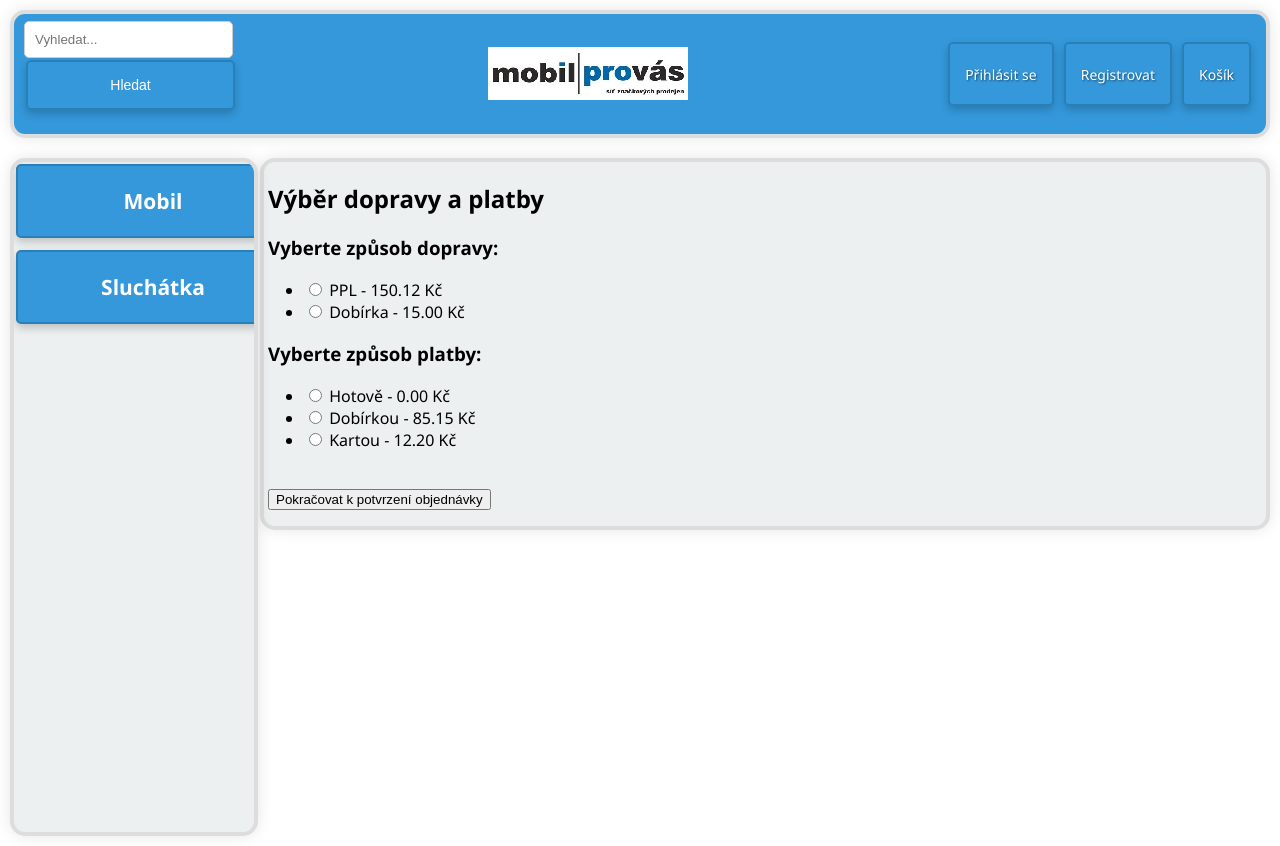
After one commit to Jamarx0/djangoProject, a Django app: page /vyber_dopravy_a_platby in a window 1280 px wide. The commit adds this page. Run offline with Django 5.2, Linux system fonts and the light colour scheme; data comes from the database, SQL or seed files in the repository.

Commit message:
Pokračování v html main, log, register, začátek produktů a pokus s košíkem a všude nabídka a upraven vyhledávač a opraven obrázek zobrazování, pridani a kosík scita a zobrazujea okazuje dopravu a i shrnuti chvíli :)

```diff
--- a/shop/models.py
+++ b/shop/models.py
@@ -49,7 +49,7 @@ class Produkt(models.Model):
     id_produktu = models.AutoField(primary_key=True)
     nazev = models.CharField(max_length=255, null=False)
     popis = models.TextField(null=True)
-    cena = models.DecimalField(max_digits=10, decimal_places=2, null=False)
+    cena = models.DecimalField(max_digits=100, decimal_places=2, null=False)
     id_kategorie = models.ForeignKey('Kategorie', on_delete=models.SET_NULL, null=True)
     skladove_zasoby = models.IntegerField(null=True)
     nazev_obrazku = models.CharField(max_length=255, null=False)
@@ -92,6 +92,9 @@ class Objednavka(models.Model):
     user = models.ForeignKey(User, on_delete=models.CASCADE, null=True)
     datum_objednavky = models.DateTimeField(auto_now_add=True)
     stav = models.CharField(max_length=255, null=False)
+    vybrana_doprava = models.ForeignKey('Doprava', on_delete=models.SET_NULL, null=True)
+    vybrana_platba = models.ForeignKey('Platba', on_delete=models.SET_NULL,
+                                       null=True)  # Přidáno pole pro vybranou platbu
 
     def __str__(self):
         return f"Objednávka #{self.id_objednavky} od zákazníka {self.user} - Stav: {self.stav}"
@@ -149,18 +152,11 @@ class Recenze(models.Model):
 
 class Platba(models.Model):
     id_platby = models.AutoField(primary_key=True)
-    id_objednavky = models.ForeignKey(Objednavka, on_delete=models.CASCADE)
-    suma = models.DecimalField(max_digits=10, decimal_places=2, null=False)
     metoda_platby = models.CharField(max_length=255, null=False)
-    datum_platby = models.DateTimeField(null=False)
-
-    class Meta:
-        indexes = [
-            models.Index(fields=['id_objednavky'])
-        ]
+    cena = models.DecimalField(max_digits=10, decimal_places=2, null=False)
 
     def __str__(self):
-        return f"Platba #{self.id_platby} pro objednávku {self.id_objednavky} - {self.suma} Kč"
+        return f"{self.metoda_platby} - {self.cena} Kč"
 
 
 class HistorieObjednavek(models.Model):
@@ -180,15 +176,8 @@ class HistorieObjednavek(models.Model):
 
 class Doprava(models.Model):
     id_dopravy = models.AutoField(primary_key=True)
-    id_objednavky = models.ForeignKey(Objednavka, on_delete=models.CASCADE)
+    metoda_dopravy = models.CharField(max_length=255, null=False)
     cena = models.DecimalField(max_digits=10, decimal_places=2, null=False)
-    metoda_dopravy = models.CharField(max_length=255, null=False)
-    datum_dopravy = models.DateTimeField(null=False)
-
-    class Meta:
-        indexes = [
-            models.Index(fields=['id_objednavky'])
-        ]
 
     def __str__(self):
-        return f"Doprava pro objednávku #{self.id_objednavky} - Cena: {self.cena} Kč"
+        return f"{self.metoda_dopravy} - {self.cena} Kč"
--- a/shop/urls.py
+++ b/shop/urls.py
@@ -1,7 +1,7 @@
 from django.contrib.auth.views import LoginView
 from django.urls import path
 from . import views
-from .views import pokusovec, RegistrationView, KosikView, search
+from .views import pokusovec, RegistrationView, KosikView, search, vyber_dopravy_a_platby, shrnuti_objednavky, potvrzeni_objednavky
 
 urlpatterns = [
     path('search/', search, name='search'),
@@ -13,4 +13,7 @@ urlpatterns = [
     path('register/', RegistrationView.as_view(), name='registration'),
     path('accounts/profile/', views.profile, name='profile'),
     path('kosik/', KosikView.as_view(), name='kosik'),
+    path("vyber_dopravy_a_platby", vyber_dopravy_a_platby, name="vyber_dopravy_a_platby"),
+    path("shrnuti_objednavky", shrnuti_objednavky, name="shrnuti_objednavky"),
+    path('potvrzeni_objednavky/', potvrzeni_objednavky, name='potvrzeni_objednavky'),
 ]
--- a/shop/views.py
+++ b/shop/views.py
@@ -1,5 +1,5 @@
 from django.views.generic import View
-from .models import Kosik, Kategorie, Produkt, Novinka
+from .models import Kosik, Kategorie, Produkt, Novinka, Doprava, Platba, Objednavka, ProduktObjednavka
 from django.shortcuts import render, redirect, get_object_or_404
 from django.contrib.auth import login, authenticate
 from django.contrib.auth.forms import AuthenticationForm
@@ -26,7 +26,6 @@ class KosikView(LoginRequiredMixin, View):
 
         return render(request, self.template_name,
                       {'kosik': kosik, 'obsah_kosiku': obsah_kosiku, 'celkova_cena_kosiku': celkova_cena_kosiku})
-
 
 
 class RegistrationView(View):
@@ -112,3 +111,67 @@ def search(request):
         results = Produkt.objects.filter(nazev__icontains=query)
 
     return render(request, 'shop/search_results.html', {'form': form, 'results': results})
+
+
+def vyber_dopravy_a_platby(request):
+    moznosti_dopravy = Doprava.objects.all()
+    moznosti_platby = Platba.objects.all()
+    return render(request, 'shop/vyber_dopravy_a_platby.html',
+                  {'moznosti_dopravy': moznosti_dopravy, 'moznosti_platby': moznosti_platby})
+
+
+def shrnuti_objednavky(request):
+    # Získání obsahu košíku
+    kosik, _ = Kosik.objects.get_or_create(user=request.user)
+    obsah_kosiku = kosik.polozky_kosiku.all()
+
+    # Získání vybrané dopravy a platby z session
+    vybrana_doprava_id = request.session.get('vybrana_doprava')
+    vybrana_platba_id = request.session.get('vybrana_platba')
+    vybrana_doprava = Doprava.objects.get(id_dopravy=vybrana_doprava_id)
+    vybrana_platba = Platba.objects.get(id_platby=vybrana_platba_id)
+
+    celkova_cena_kosiku = kosik.celkova_cena_kosiku()
+
+    return render(request, 'shop/shrnuti_objednavky.html',
+                  {'obsah_kosiku': obsah_kosiku, 'vybrana_doprava': vybrana_doprava, 'vybrana_platba': vybrana_platba,
+                   'celkova_cena_kosiku': celkova_cena_kosiku})
+
+
+def potvrzeni_objednavky(request):
+    if request.method == 'POST':
+        # Zde zpracujte potvrzení objednávky
+        vybrana_doprava_id = request.session.get('vybrana_doprava')
+        vybrana_doprava = Doprava.objects.get(id_dopravy=vybrana_doprava_id)
+
+        vybrana_platba_id = request.POST.get('platba')
+        # Přidání kódu pro potvrzení objednávky, např. vytvoření instance Objednavka
+        vybrana_platba = Platba.objects.get(id_platby=vybrana_platba_id)
+
+        # Vytvoření instance Objednavka
+        objednavka = Objednavka.objects.create(
+            user=request.user,
+            stav="Vytvorena",
+            vybrana_doprava=vybrana_doprava,
+            vybrana_platba=vybrana_platba
+        )
+
+        # Přiřazení položek z košíku k objednávce
+        for polozka in Kosik.objects.get(user=request.user).polozky_kosiku.all():
+            ProduktObjednavka.objects.create(
+                id_produktu=polozka.id_produkt,
+                id_objednavky=objednavka,
+                mnozstvi=polozka.mnozstvi
+            )
+
+            # Snížení skladových zásob
+            produkt = polozka.id_produkt
+            produkt.skladove_zasoby -= polozka.mnozstvi
+            produkt.save()
+
+        # Odstranění obsahu košíku uživatele
+        kosik = Kosik.objects.get(user=request.user)
+        kosik.delete()
+
+        # Přesměrování na stránku potvrzení objednávky nebo kamkoliv jinam
+        return redirect('pokusovec')
--- a/templates/shop/kosik.html
+++ b/templates/shop/kosik.html
@@ -29,7 +29,7 @@
         </table>
         <p style="text-align: center;">Celková cena košíku: {{ celkova_cena_kosiku }} Kč</p>
         <div style="text-align: center;">
-            <a style="text-decoration: none; padding: 10px 20px; background-color: #007bff; color: #fff; border-radius: 5px;">Pokračovat k výběru dopravy a platby</a>
+            <a href="{% url 'vyber_dopravy_a_platby' %}" style="text-decoration: none; padding: 10px 20px; background-color: #007bff; color: #fff; border-radius: 5px;">Pokračovat k výběru dopravy a platby</a>
         </div>
     {% else %}
         <p style="text-align: center;">Váš košík je prázdný.</p>
--- /dev/null
+++ b/templates/shop/vyber_dopravy_a_platby.html
@@ -0,0 +1,30 @@
+{% extends 'shop/base.html' %}
+
+{% block title %}Výběr dopravy a platby{% endblock %}
+
+{% block main_content %}
+    <h2>Výběr dopravy a platby</h2>
+    <form action="{% url 'shrnuti_objednavky' %}" method="post">
+        {% csrf_token %}
+        <h3>Vyberte způsob dopravy:</h3>
+        <ul>
+            {% for doprava in moznosti_dopravy %}
+                <li>
+                    <input type="radio" id="doprava{{ doprava.id_dopravy }}" name="doprava" value="{{ doprava.id_dopravy }}">
+                    <label for="doprava{{ doprava.id_dopravy }}">{{ doprava.metoda_dopravy }} - {{ doprava.cena }} Kč</label>
+                </li>
+            {% endfor %}
+        </ul>
+        <h3>Vyberte způsob platby:</h3>
+        <ul>
+            {% for platba in moznosti_platby %}
+                <li>
+                    <input type="radio" id="platba{{ platba.id_platby }}" name="platba" value="{{ platba.id_platby }}">
+                    <label for="platba{{ platba.id_platby }}">{{ platba.metoda_platby }} - {{  platba.cena }} Kč</label>
+                </li>
+            {% endfor %}
+        </ul>
+        <br>
+        <input type="submit" value="Pokračovat k potvrzení objednávky">
+    </form>
+{% endblock %}
```
Also changed, not shown: templates/shop/potvrzeni_objednavky.html (added, +10 -0 lines), templates/shop/shrnuti_objednavky.html (added, +26 -0 lines), db.sqlite3, shop/migrations/0009_rename_kosik_polozkakosiku_id_kosik_and_more.py (added), shop/migrations/0010_rename_id_kosik_polozkakosiku_kosik.py (added), shop/migrations/0011_rename_kosik_polozkakosiku_id_kosik.py (added), shop/migrations/0012_remove_doprava_shop_doprav_id_obje_c0e051_idx_and_more.py (added), shop/migrations/0013_platba_cena.py (added), shop/migrations/0014_alter_produkt_cena.py (added), shop/migrations/0015_rename_doprava_objednavka_vybrana_doprava_and_more.py (added).
